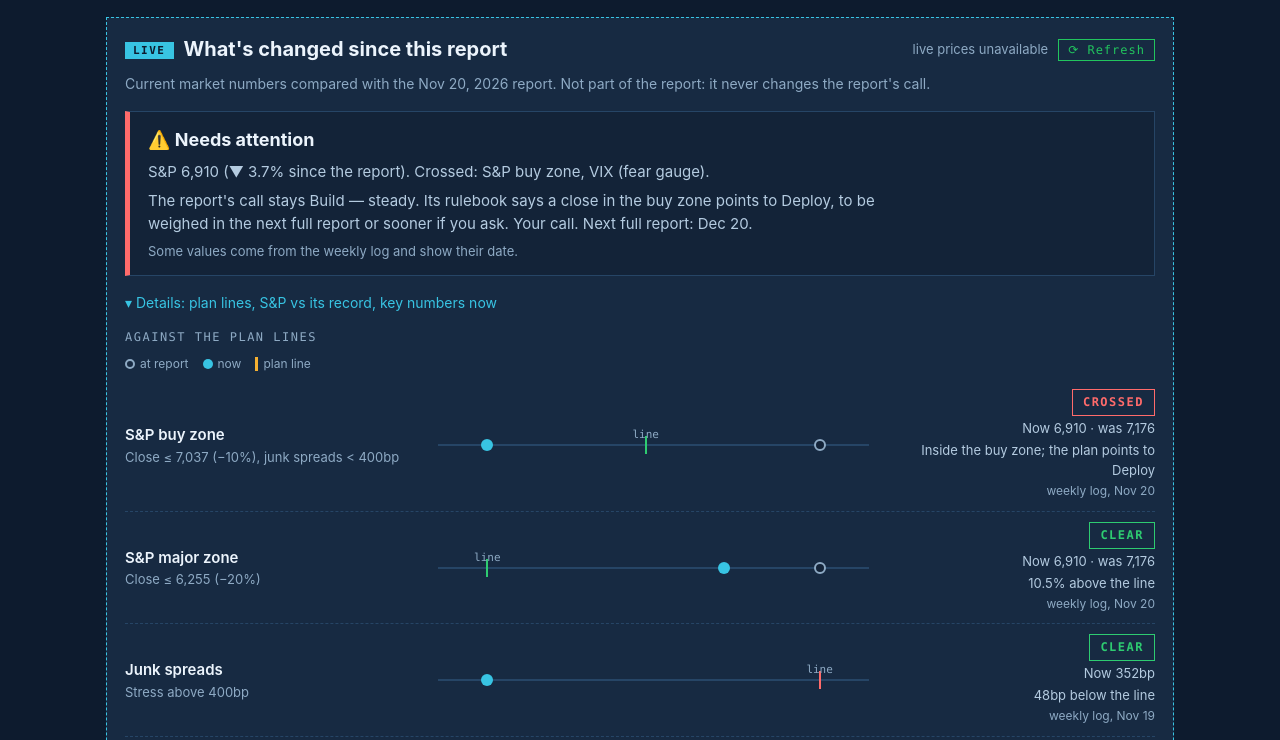
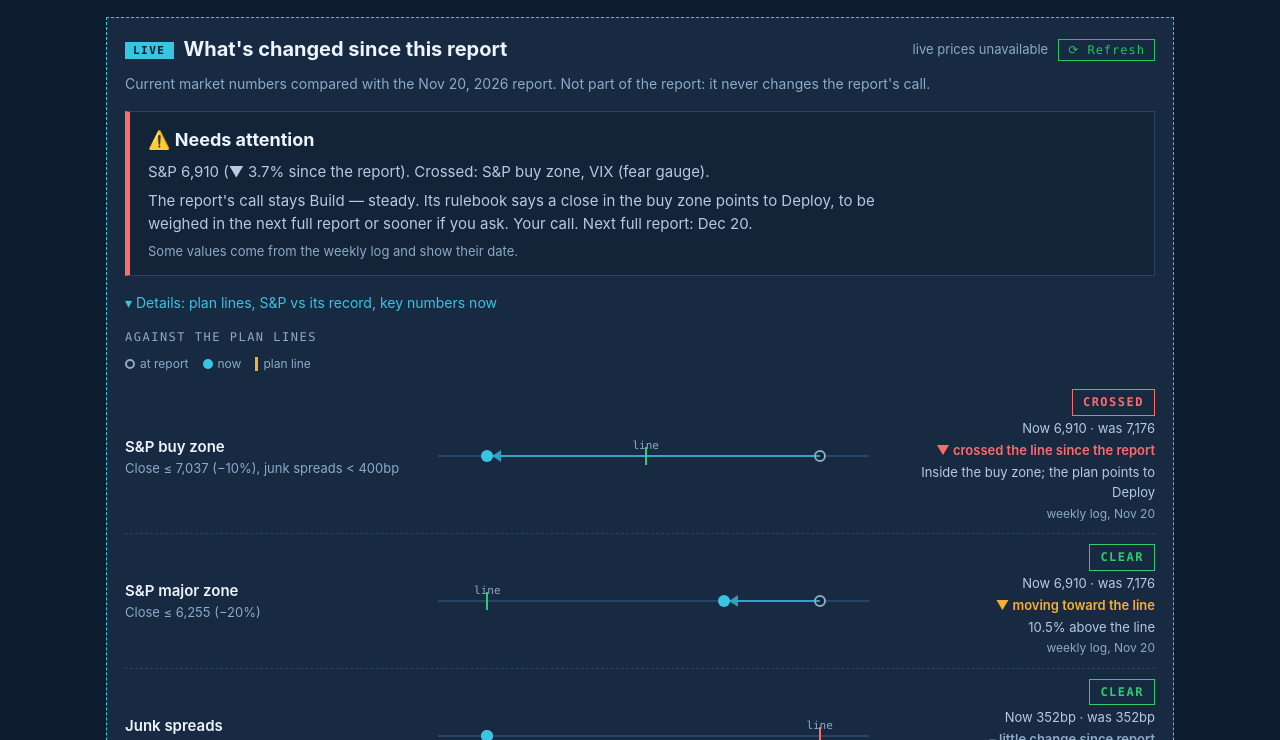
Before and after one commit to GregLobbin/gregentic, a plain HTML site: page mhc/index.html in a window 1280 px wide. Shown: the part 60-800 px from the top of the page. Drawn offline with Linux system fonts and the light colour scheme; no server answers.

Commit message:
MHC live overlay: direction arrows and toward/away/crossed labels on plan lines
Co-Authored-By: Claude Opus 5.5 <noreply@anthropic.com>
Claude-Session: https://claude.ai/code/session_019kswraXyuAm4y4Uw99AcBr

```diff
--- a/mhc/index.html
+++ b/mhc/index.html
@@ -161,6 +161,12 @@ a.tile:hover{background:var(--bg3)}
 .pbar .rp{border:2px solid var(--muted);background:var(--bg2)}
 .pbar .nw{background:var(--accent)}
 .pbar .tx{position:absolute;top:-4px;font-size:11px;color:var(--muted);transform:translateX(-50%);white-space:nowrap;font-family:var(--mono)}
+.pbar .mv{position:absolute;top:14px;height:2px;background:var(--accent);opacity:.75}
+.pbar .mv::after{content:"";position:absolute;top:-5px;border-top:6px solid transparent;border-bottom:6px solid transparent}
+.pbar .mv.r::after{right:5px;border-left:9px solid var(--accent)}
+.pbar .mv.l::after{left:5px;border-right:9px solid var(--accent)}
+.plrow .dir{font-size:13px;font-weight:600}
+.plrow .dir.toward{color:var(--yellow)}.plrow .dir.away{color:var(--green)}.plrow .dir.thru{color:var(--red)}.plrow .dir.flat{color:var(--muted)}
 .plkey{font-size:12px;color:var(--muted);display:flex;gap:14px;flex-wrap:wrap;margin-bottom:6px}
 .plkey i{display:inline-block;width:10px;height:10px;border-radius:50%;margin-right:5px;vertical-align:middle}
 .wk{display:flex;gap:10px;align-items:center;flex-wrap:wrap;border-top:1px solid var(--border);margin-top:8px;padding-top:12px;font-size:14px;color:var(--dim)}
@@ -393,6 +399,7 @@ function planLines(){
   LOG.days.forEach(d=>{if(typeof d.sp500==='number'&&d.sp500>ath)ath=d.sp500});
   if(typeof live.sp500==='number'&&ath&&live.sp500>ath)ath=live.sp500;
   const hy=nowVal('hy');const rows=[];
+  let hyRep=null;LOG.days.forEach(d=>{if(d.date<=cur.date&&typeof d.hy==='number')hyRep=d.hy});
   const fmtI=v=>Math.round(v).toLocaleString(),pct=v=>v.toFixed(2)+'%',bp=v=>Math.round(v)+'bp',usd=v=>'$'+v.toFixed(0),vx=v=>v.toFixed(1);
   const sp=nowVal('sp500');
   if(ath){
@@ -404,7 +411,7 @@ function planLines(){
       state:sp?(sp.v<=mz?'attention':(sp.v<=ath*0.816?'watch':'on-track')):null,
       what:sp?(sp.v<=mz?'Inside the major zone; the plan points to Deploy+':((sp.v/mz-1)*100).toFixed(1)+'% above the line'):'',col:'g'});
   }
-  rows.push({name:'Junk spreads',line:'Stress above 400bp',lineV:400,dir:'above',rep:null,now:hy,f:bp,
+  rows.push({name:'Junk spreads',line:'Stress above 400bp',lineV:400,dir:'above',rep:hyRep,now:hy,f:bp,
     state:hy?(hy.v>400?'attention':hy.v>=375?'watch':'on-track'):null,what:hy?(hy.v>400?'Credit stress line crossed':(400-hy.v).toFixed(0)+'bp below the line'):'No reading yet',col:'r'});
   const y=nowVal('y10');
   rows.push({name:'10-yr yield (high)',line:'Stress above 5.50%',lineV:5.5,dir:'above',rep:num(S.y10),now:y,f:pct,
@@ -422,6 +429,17 @@ function planLines(){
     state:u.v>=4.5?'attention':u.v>=4.4?'watch':'on-track',what:u.v>=4.5?'Stress line crossed':(4.5-u.v).toFixed(1)+' pts below the line',col:'r'});
   return rows;
 }
+function moveDir(r){
+  if(!r.now||typeof r.rep!=='number')return null;
+  const n=r.now.v,p=r.rep,L=r.lineV,up=n>p,ar=up?'▲':'▼';
+  if(Math.abs(n-p)<Math.abs(L)*0.0005)return{cls:'flat',txt:'– little change since report'};
+  const side=v=>r.dir==='below'?(v<=L):(v>L);
+  if(side(n)&&!side(p))return{cls:'thru',txt:ar+' crossed the line since the report'};
+  if(!side(n)&&side(p))return{cls:'away',txt:ar+' back across the line since the report'};
+  const toward=Math.abs(n-L)<Math.abs(p-L);
+  if(side(n))return toward?{cls:'away',txt:ar+' back toward the line'}:{cls:'thru',txt:ar+' deeper past the line'};
+  return toward?{cls:'toward',txt:ar+' moving toward the line'}:{cls:'away',txt:ar+' moving away from the line'};
+}
 function pbar(r){
   const vals=[r.lineV,r.now?.v,r.rep].filter(x=>typeof x==='number');if(vals.length<2)return el('div','pbar');
   let lo=Math.min(...vals),hi=Math.max(...vals);const pad=(hi-lo)*0.15||Math.abs(hi)*0.02;lo-=pad;hi+=pad;
@@ -430,6 +448,7 @@ function pbar(r){
   const L=el('span','lin '+(r.col||''));L.style.left=pos(r.lineV);b.append(L);
   const lt=el('span','tx','line');lt.style.left=pos(r.lineV);b.append(lt);
   if(typeof r.rep==='number'){const d=el('span','rp');d.style.left=pos(r.rep);d.title='At report: '+r.f(r.rep);b.append(d)}
+  if(r.now&&typeof r.rep==='number'&&Math.abs(r.now.v-r.rep)>1e-9){const a=Math.min(r.rep,r.now.v),z=Math.max(r.rep,r.now.v);const m=el('span','mv '+(r.now.v>r.rep?'r':'l'));m.style.left=pos(a);m.style.width='calc('+pos(z)+' - '+pos(a)+')';b.append(m)}
   if(r.now){const d=el('span','nw');d.style.left=pos(r.now.v);d.title='Now: '+r.f(r.now.v);b.append(d)}
   b.setAttribute('role','img');b.setAttribute('aria-label',`${r.name}: ${r.now?'now '+r.f(r.now.v):'no current value'}${typeof r.rep==='number'?', at report '+r.f(r.rep):''}, line ${r.f(r.lineV)}`);
   return b;
@@ -466,6 +485,7 @@ function renderLiveLayer(){
     const st=el('div','st');
     if(r.state)st.append(el('span','chip '+(r.state==='attention'?'red':r.state==='watch'?'yellow':'green'),r.state==='attention'?'Crossed':r.state==='watch'?'Close':'Clear'));
     st.append(el('small',null,(r.now?'Now '+r.f(r.now.v):'—')+(typeof r.rep==='number'?' · was '+r.f(r.rep):'')));
+    const dv=moveDir(r);if(dv)st.append(el('span','dir '+dv.cls,dv.txt));
     if(r.what)st.append(el('small',null,r.what));
     if(r.now?.src==='log')st.append(el('span','src','weekly log, '+fmtShort(r.now.date)));
     row.append(n,pbar(r),st);pl.append(row)});
```
